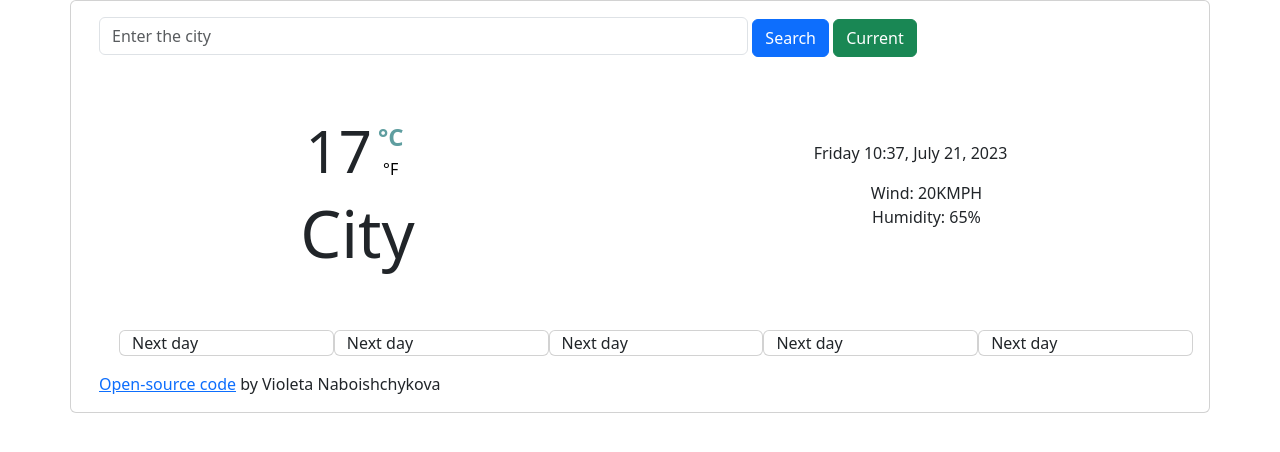
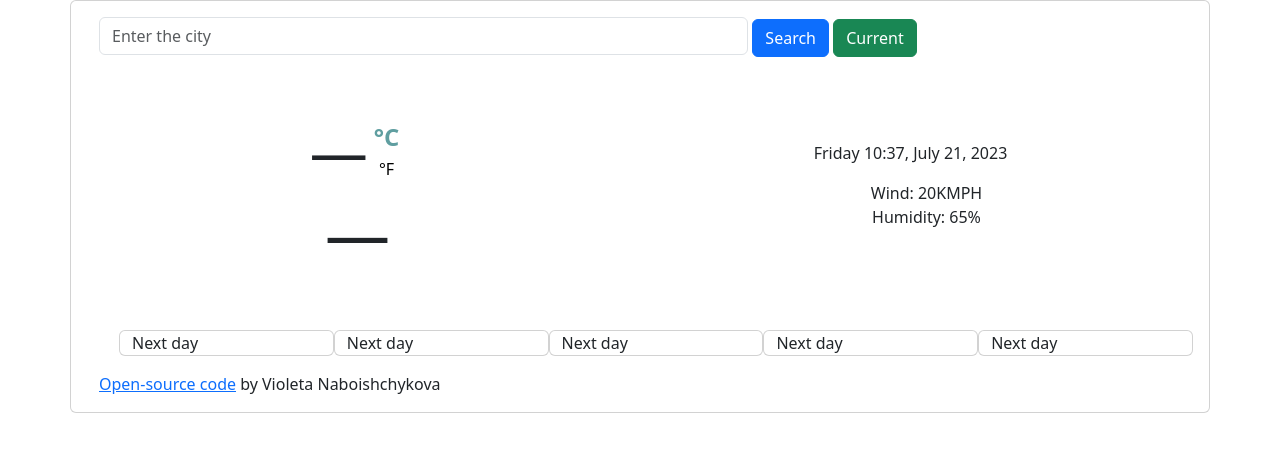
Before and after one commit to VioletaNaboy/weather.app, a plain HTML site: page index.html in a window 1280 px wide. Drawn offline with nearby package versions, Linux system fonts and the light colour scheme.

Commit message:
fixed_index.html

```diff
--- a/index.html
+++ b/index.html
@@ -26,18 +26,18 @@
 
 	<div class="wrapper-temperature">
 		<img src="" alt="" class="icon">
-		<span class="temperature">17</span>
+		<span class="temperature">—</span>
 			<div class="units">
 			<button class="active" type="button">°C</button>
 		<button type="button">°F</button>
 		</div>
 		</div>
 	</br>
-	<h1 class="title city">City</h1>
+	<h1 class="title city">—</h1>
 
 		</div>
 		<div class="info align-self-center col">
-			<p class="current-day">Monday, 29.05.2023
+			<p class="current-day">
 				</p>
 			<ul class="addition-info">
 				<!-- <li>Precipitation: 0%</li> -->
```
